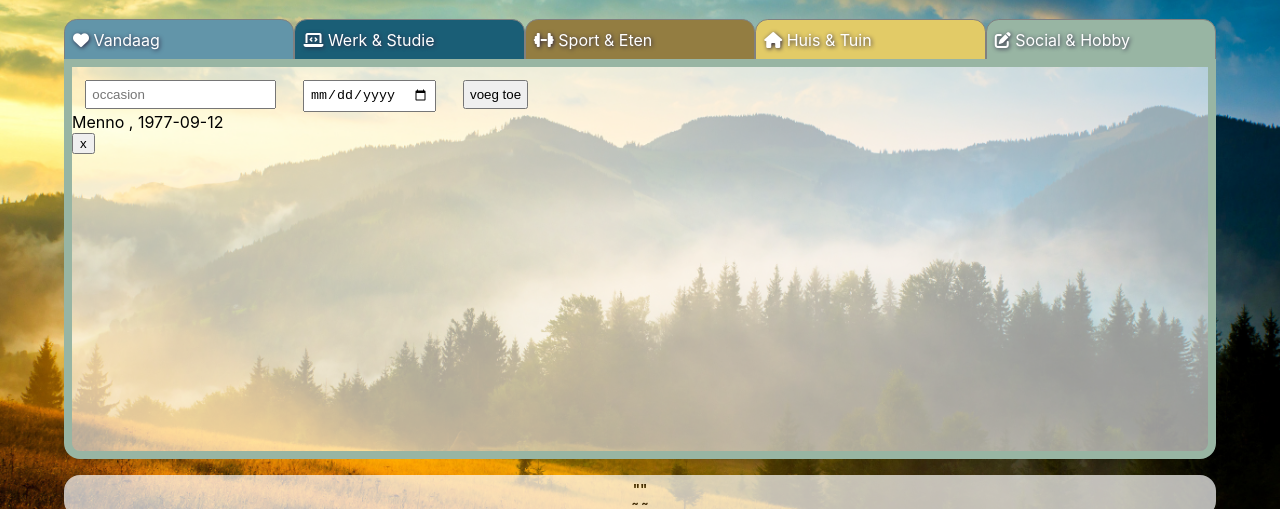
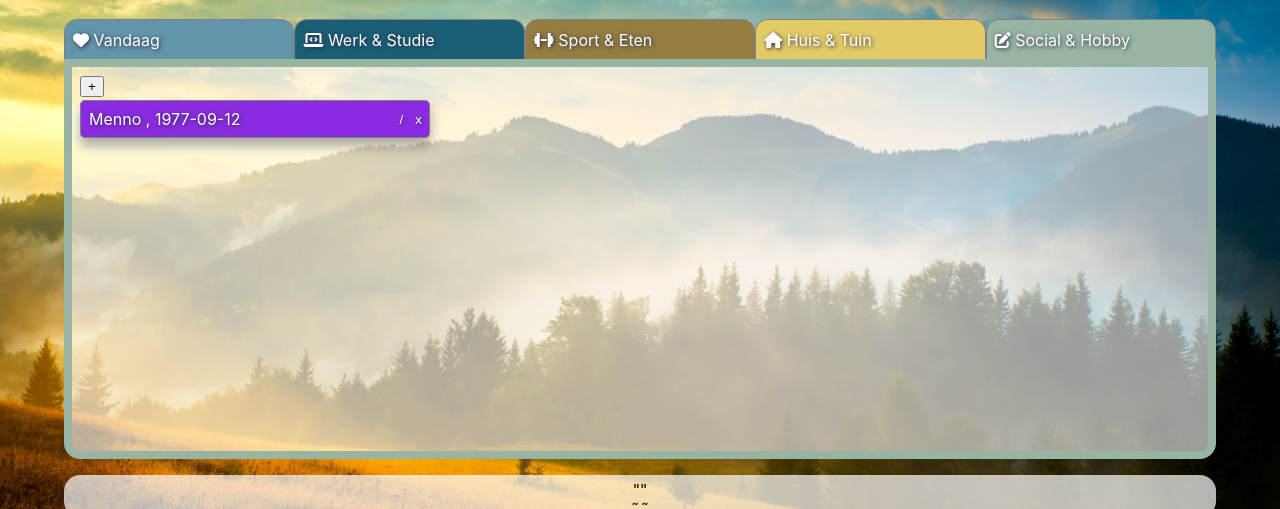
Before and after one commit to Tanaraq/todays-dashboard, a React (Create React App) app: page /calendar in a window 1280 px wide. Shown: the part 221-730 px from the top of the page. Built offline with nearby package versions, Linux system fonts and the light colour scheme; no server answers.

Commit message:
style calendarForm

```diff
--- a/src/app/App.css
+++ b/src/app/App.css
@@ -48,6 +48,7 @@ ul {
   border: 5px solid grey;
   border-radius: 0 0 1em 1em ;
   margin-bottom: 1em;
+  padding: 0.5em;
 }
 
 .today {
--- a/src/components/tasks/tasks.css
+++ b/src/components/tasks/tasks.css
@@ -15,7 +15,7 @@
 
 input, textarea, select, option {
   padding: 5px;
-  margin: 1em 1em 0 1em;
+  margin: 2px;
 }
 
 ul {
@@ -29,6 +29,7 @@ ul {
   list-style-position: outside;
   padding: 2px;
   float: left;
+
 }
 
 input[type="checkbox"]:not(:checked),
@@ -39,6 +40,10 @@ ul {
 
 input[type="checkbox"] + label {
   display: inline-block;
+  justify-content: center;
+  align-items: center;
+  width: 2em;
+  height: 2em;
   padding: 5px;
   cursor: pointer;
   border: 1px solid black;
--- a/src/features/calendar/Calendar.js
+++ b/src/features/calendar/Calendar.js
@@ -1,4 +1,4 @@
-import React from "react";
+import React, {useState} from "react";
 import { useSelector } from "react-redux";
 import { CalendarForm } from './components/CalendarForm';
 import { CalendarDate } from './components/CalendarDate';
@@ -7,12 +7,17 @@ import { selectDays } from "./calendarSlice";
 
 export const Calendar = () => {
     const specialDays= useSelector(selectDays);
+    const [isActive, setIsActive ] = useState(false);
     //console.log(specialDays); // array with objects
 
     return (
         <div className='calendar container'>
-            <CalendarForm />
-            <div className="calendarEntry">
+            <button onClick={() => setIsActive(!isActive)}>+</button>
+            {isActive &&
+                <CalendarForm setIsActive={setIsActive} />
+            }
+
+            <div className="calendarEntries">
             {specialDays.map((day,index) => {
                 return (
                     <CalendarDate key={index} day={day}/>
--- /dev/null
+++ b/src/features/calendar/calendar.css
@@ -0,0 +1,54 @@
+.date {
+    display: flex;
+    width: 350px;
+    color: white;
+    background-color: blueviolet;
+    text-shadow: 1px 1px 4px #2e2744;
+    margin: 0.2em 0;
+    border: 1px solid grey;
+    border-radius: 0.3em;
+    box-shadow: 0 8px 12px 0 rgba(29, 31, 67, 0.37) ;
+}
+.date-box {
+    display: flex;
+    align-items: center;
+    width: 350px;
+    position: relative;
+}
+
+.date.today {
+    background-color: gold;
+}
+
+.date-title {
+    width: 400px;
+    padding: 0.5em;
+
+    display: flex;
+
+}
+/* FORM */
+.calendarForm {
+    display: flex;
+    flex-direction: row;
+    width: 350px;
+    padding: 5px;
+}
+
+.calendarForm input {
+    padding: 2px;
+    margin: 0;
+}
+
+/* BUTTONS */
+
+.buttons {
+    position:absolute;
+    display:flex;
+    align-items: center;
+    right:0;
+    padding: 0.2em;
+    border: 0;
+    font-weight: bolder;
+    cursor: pointer;
+}
--- a/src/features/calendar/calendarSlice.js
+++ b/src/features/calendar/calendarSlice.js
@@ -3,7 +3,7 @@ import { createSlice } from "@reduxjs/toolkit";
 export const calendarSlice = createSlice({
     name:'calendar',
     initialState: {
-        specialDays: [{ text: "Menno", date:"1977-09-12"}]
+        specialDays: [{ id:"1", text: "Menno", date:"1977-09-12"}]
     },
     reducers: {
         addDay: (state,action) => {
@@ -11,11 +11,17 @@ export const calendarSlice = createSlice({
             state.specialDays.push(action.payload);
         },
         removeDay: (state,action) =>{
-            state.specialDays.splice(action.payload.id, 1);
+            const index = state.specialDays.findIndex((day) => day.id === action.payload);
+            state.specialDays.splice(index, 1);
+        },
+        editDay: (state,action) =>{
+            console.log(action.payload)
+            const index = state.specialDays.findIndex((day) => day.id === action.payload.id);
+            state.specialDays.splice(index, 1, action.payload);
         }
     }
 });
 
-export const { addDay, removeDay } = calendarSlice.actions;
+export const { addDay, removeDay, editDay } = calendarSlice.actions;
 export const selectDays = (state) => state.calendar.specialDays;
 export default calendarSlice.reducer;
--- a/src/features/calendar/components/CalendarDate.js
+++ b/src/features/calendar/components/CalendarDate.js
@@ -1,14 +1,27 @@
-import React from "react";
+import React, {useState} from "react";
 import { useDispatch } from "react-redux";
+import '../calendar.css';
 import { removeDay } from "../calendarSlice";
+import { CalendarForm } from "./CalendarForm";
 
 export const CalendarDate = ({day}) => {
     const dispatch = useDispatch();
+    const [isActive, setIsActive ] = useState(false);
+
 
     return (
-        <div>
-            <p>{day.text} , {day.date}</p>
-            <button onClick={()=> dispatch(removeDay(day))}>x</button>
+        <div className="date">
+            <div className="date-box">
+                <p className="date-title"> {day.text} , {day.date}</p>
+
+                <div className="buttons">
+                    <button onClick={()=>{setIsActive(!isActive)}}>/</button>
+
+                    <button onClick={()=> dispatch(removeDay(day))}>x</button>
+                </div>
+            </div>
+            {isActive && <CalendarForm dayToEdit={day} setIsActive={setIsActive}/> }
         </div>
+
     )
 }
--- a/src/features/calendar/components/CalendarForm.js
+++ b/src/features/calendar/components/CalendarForm.js
@@ -1,26 +1,31 @@
 import React, { useState } from "react";
 import { useDispatch } from "react-redux";
-import { addDay } from "../calendarSlice";
+import { addDay, editDay } from "../calendarSlice";
 
-export const CalendarForm =() =>{
+export const CalendarForm =({setIsActive,dayToEdit}) =>{
     const dispatch = useDispatch();
-    const [ text, setText ] = useState("");
-    const [ date, setDate ] = useState("");
+    const [ text, setText ] = useState( dayToEdit? dayToEdit.text : "" );
+    const [ date, setDate ] = useState( dayToEdit? dayToEdit.date : "");
 
     const handleSubmit = (e) => {
         e.preventDefault();
-        const newCalendarEntry = {text:text,date:date};
-        console.log(newCalendarEntry);
+        const newCalendarEntry = { id:(dayToEdit? dayToEdit.id : Date.now()),text:text, date:date};
+        //console.log(newCalendarEntry);
         if (newCalendarEntry.text === "") {
             return;
         }
+        if(dayToEdit){
+            dispatch(editDay(newCalendarEntry))
+        } else {
         dispatch(addDay(newCalendarEntry));
+        };
         setText("");
         setDate("");
+        setIsActive(false);
     }
 
     return(
-        <form onSubmit={handleSubmit}>
+        <form onSubmit={handleSubmit} className="calendarForm">
             <input
                 name="text"
                 type="text"
@@ -36,7 +41,7 @@ export const CalendarForm =() =>{
                 onChange = {((e) => setDate(e.target.value))}
                 required
             />
-            <input type='submit' value='voeg toe'/>
+            <input type='submit' value={dayToEdit? "edit": "voeg toe"}/>
         </form>
     )
 }
```
Lines whose indentation alone changed are shown as unchanged.
